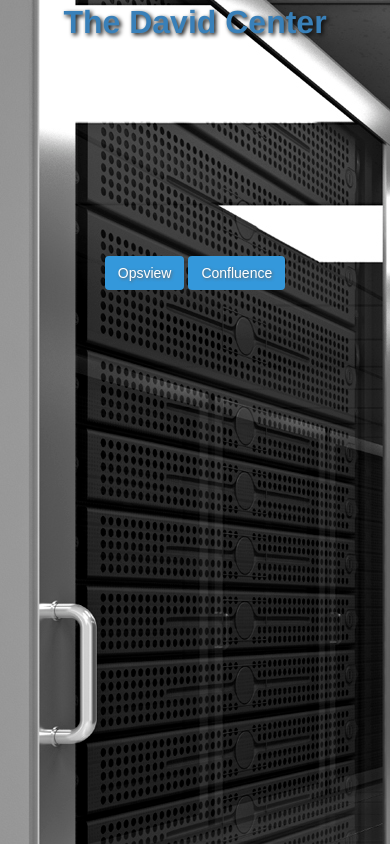
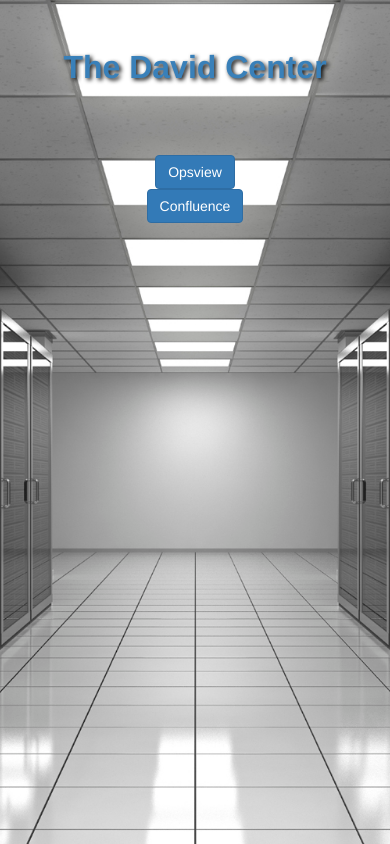
Before and after one commit to Buelto/David-Chatterton, a plain HTML site: page index.html in a window 390 px wide. Drawn offline with Linux system fonts and the light colour scheme.

Commit message:
Improved responsiveness
Improved responsiveness

```diff
--- a/index.html
+++ b/index.html
@@ -4,19 +4,29 @@
     <title>Welcome to The David Center</title>
 
     <link rel="stylesheet" type="text/css" href="main.css">
-    <link rel="stylesheet" type="text/css" href="bootstrap/css/bootstrap.min.css">
+    <!-- Bootstrap link to make website responsive-->
+    <link rel="stylesheet" type="text/css" href="bootstrap/css/bootstrap.css">
 
 </head>
- <div class="container-fluid">
-<body background="./data-center-datacenter-977817.6.jpg">
-    <div id=main>
-        <p><b>The David Center</b></p>
-        <div id=menu>
-            <a class="btn" href="https://opsview.thedavid.center">Opsview</a>
-            <a class="btn" href="http://confluence.thedavid.center">Confluence</a>
+
+<body>
+   <!-- responsive class-->
+    <div class="container-fluid text-center">
+       <!--auto padding for title and button-->
+        <div class="jumbotron">
+            <h1 id="main"><b>The David Center</b></h1>
         </div>
+          <!--buttons space out and linked to an external page when clicked-->
+           <div class="row">
+           <div class=" col-md-1 col-md-offset-5">
+            <a type="button" class="btn btn-primary button1" href="https://opsview.thedavid.center" target="_blank"> Opsview</a></div>
+            <div class="col-md-1 ">
+            <a type="button" class="btn btn-primary button1" href="http://confluence.thedavid.center" target="_blank">Confluence</a></div>
+            </div>
+
     </div>
+
 </body>
-</div>
+
 
 </html>
--- a/main.css
+++ b/main.css
@@ -1,42 +1,10 @@
-.btn {
-  background: #3498db;
-  background-image: -webkit-linear-gradient(top, #3498db, #2980b9);
-  background-image: -moz-linear-gradient(top, #3498db, #2980b9);
-  background-image: -ms-linear-gradient(top, #3498db, #2980b9);
-  background-image: -o-linear-gradient(top, #3498db, #2980b9);
-  background-image: linear-gradient(to bottom, #3498db, #2980b9);
-  -webkit-border-radius: 28;
-  -moz-border-radius: 28;
-  border-radius: 28px;
-  text-shadow: 1px 1px 3px #666666;
-  font-family: Arial;
-  color: #ffffff;
-  font-size: 18px;
-  padding: 10px 20px 10px 20px;
-  text-decoration: none;
+body{
+    background: url(data-center-datacenter-977817.6.jpg)no-repeat center fixed;
+    background-size: cover;
+
 }
 
-.btn:hover {
-  background: #3cb0fd;
-  background-image: -webkit-linear-gradient(top, #3cb0fd, #3498db);
-  background-image: -moz-linear-gradient(top, #3cb0fd, #3498db);
-  background-image: -ms-linear-gradient(top, #3cb0fd, #3498db);
-  background-image: -o-linear-gradient(top, #3cb0fd, #3498db);
-  background-image: linear-gradient(to bottom, #3cb0fd, #3498db);
-  text-decoration: none;
-}
-
-#main {
-  width: 100%;
-  text-align: center;
-}
-
-#menu {
-  padding-top: 200;
-  display: inline-block;
-}
-
-p {
+#main  {
   font-size: 32px;
   color: #3980b9;
   text-shadow: 2px 2px 4px #0A0A0A;
```
Also changed, not shown: bootstrap/css/bootstrap.css.
